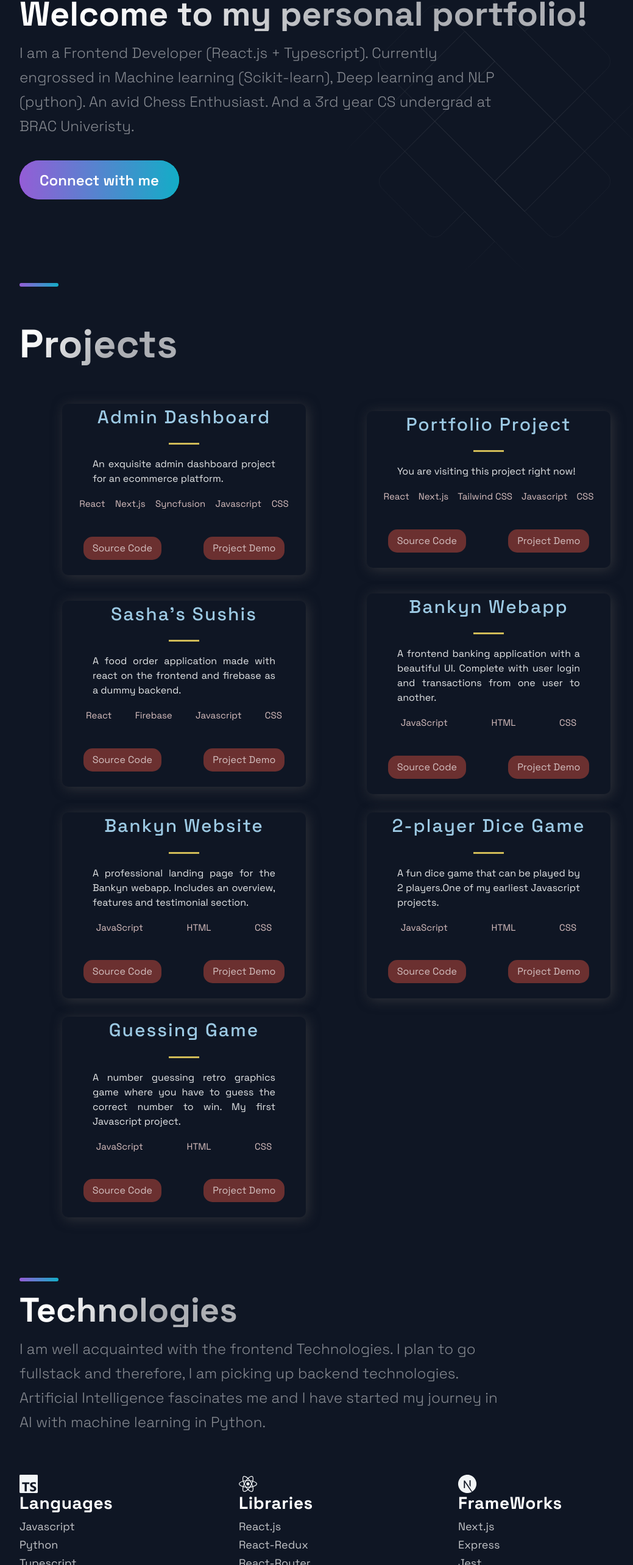
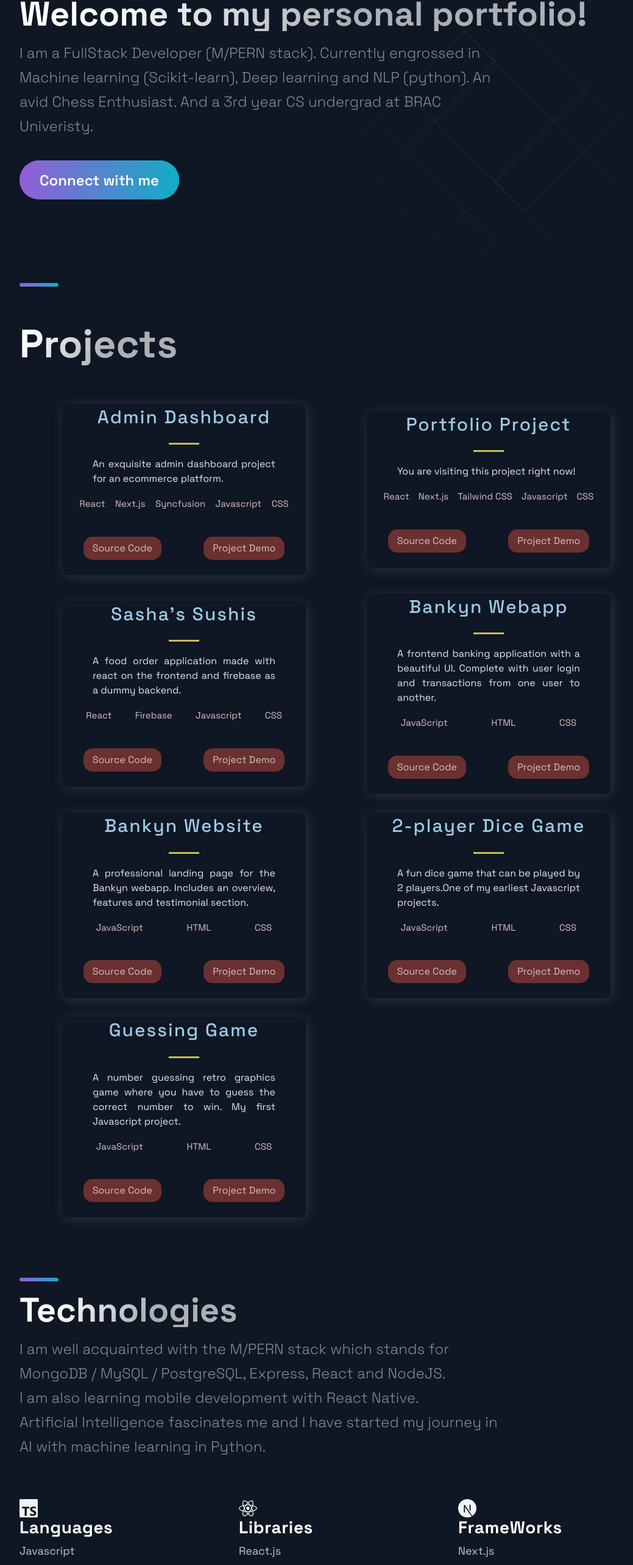
Before and after one commit to paradus-hex/personal-portfolio, a Next.js app: page / in a window 1280 px wide. Shown: the part 173-2739 px from the top of the page at 61% size, without its empty margins (88-1127 px from the left). Built offline with nearby package versions, Linux system fonts and the light colour scheme.

Commit message:
updated info

```diff
--- a/src/components/Hero/Hero.js
+++ b/src/components/Hero/Hero.js
@@ -1,10 +1,10 @@
+import Link from "next/link";
 import React from "react";
-import Link from "next/link";
 
 import {
   Section,
   SectionText,
-  SectionTitle,
+  SectionTitle
 } from "../../styles/GlobalComponents";
 import Button from "../../styles/GlobalComponents/Button";
 import { LeftSection } from "./HeroStyles";
@@ -17,7 +17,7 @@ const Hero = (props) => (
         <br /> Welcome to my personal portfolio!
       </SectionTitle>
       <SectionText>
-        I am a Frontend Developer (React.js + Typescript). Currently engrossed
+        I am a FullStack Developer (M/PERN stack). Currently engrossed
         in Machine learning (Scikit-learn), Deep learning and NLP (python). An
         avid Chess Enthusiast. And a 3rd year CS undergrad at BRAC Univeristy.
       </SectionText>
--- a/src/components/Technologies/Technologies.js
+++ b/src/components/Technologies/Technologies.js
@@ -1,32 +1,25 @@
 import React from "react";
 // import { DiFirebase, DiReact, DiZend, DiJavascript1 } from "react-icons/di";
 import {
-  FaLaptopCode,
-  FaReact,
-  FaCogs,
-  FaCubes,
-  FaToolbox,
-  FaTh,
+  FaReact
 } from "react-icons/fa";
 import {
-  SiTypescript,
-  SiVisualstudiocode,
-  SiNetlify,
-  SiNextdotjs,
-  SiMongodb,
+  SiMongodb, SiNetlify,
+  SiNextdotjs, SiTypescript,
+  SiVisualstudiocode
 } from "react-icons/si";
 import {
   Section,
   SectionDivider,
   SectionText,
-  SectionTitle,
+  SectionTitle
 } from "../../styles/GlobalComponents";
 import {
   List,
   ListContainer,
   ListItem,
   ListParagraph,
-  ListTitle,
+  ListTitle
 } from "./TechnologiesStyles";
 
 const Technologies = () => (
@@ -35,8 +28,8 @@ const Technologies = () => (
     <br />
     <SectionTitle>Technologies</SectionTitle>
     <SectionText>
-      I am well acquainted with the frontend
-      Technologies. I plan to go fullstack and therefore, I am picking up backend technologies.
+      I am well acquainted with the M/PERN stack which stands for MongoDB / MySQL / PostgreSQL, Express, React and NodeJS.
+      <br/> I am also learning mobile development with React Native.
       <br /> Artificial Intelligence fascinates me and I have started my journey in AI with machine learning in Python.
     </SectionText>
     <List>
@@ -47,6 +40,8 @@ const Technologies = () => (
           <ListParagraph>
             Javascript
             <br />
+            NodeJS
+            <br />
             Python
             <br />
             Typescript
@@ -54,6 +49,10 @@ const Technologies = () => (
             C
             <br />
             Bash
+            <br />
+            SQL
+            <br />
+            SaSS
           </ListParagraph>
         </ListContainer>
       </ListItem>
@@ -73,6 +72,8 @@ const Technologies = () => (
             <br /> Pandas Dataframe
             <br /> Matplotib
             <br /> Numpy
+            <br /> JWT
+            <br /> bcrypt
           </ListParagraph>
         </ListContainer>
       </ListItem>
--- a/src/components/TimeLine/TimeLine.js
+++ b/src/components/TimeLine/TimeLine.js
@@ -1,11 +1,11 @@
 import React from "react";
+import { TimeLineData } from "../../constants/constants";
 import {
   Section,
   SectionDivider,
   SectionText,
-  SectionTitle,
+  SectionTitle
 } from "../../styles/GlobalComponents";
-import { TimeLineData } from "../../constants/constants";
 
 const TOTAL_CAROUSEL_COUNT = TimeLineData.length;
 
@@ -17,8 +17,7 @@ const Timeline = () => {
       <br />
       <SectionTitle>About Me</SectionTitle>
       <SectionText>
-        I am currently working as a frontend developer at Reinforz.ai, a NLP (Natural Language Processing) based startup from Dhaka, Bangladesh.
-        I am working towards becoming a backend developer and I have done some basic backend work at reinforz.
+        I am currently working as a fullstack developer at Reinforz, a NLP (Natural Language Processing) based startup from Dhaka, Bangladesh.
         <br />
         <br />
         I am deeply interested in AI (Artificial Intelligence) and I am
```
Also changed, not shown: package.json (line endings or trailing spaces).
